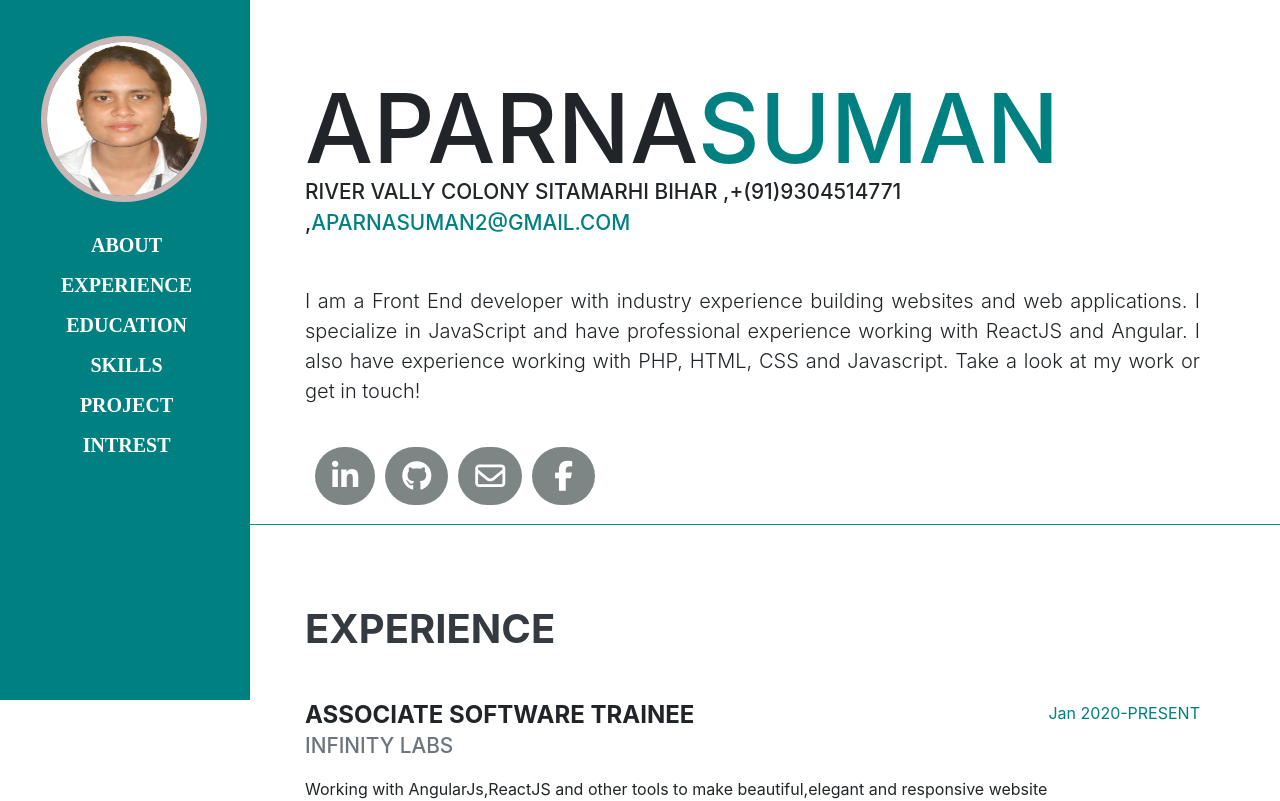
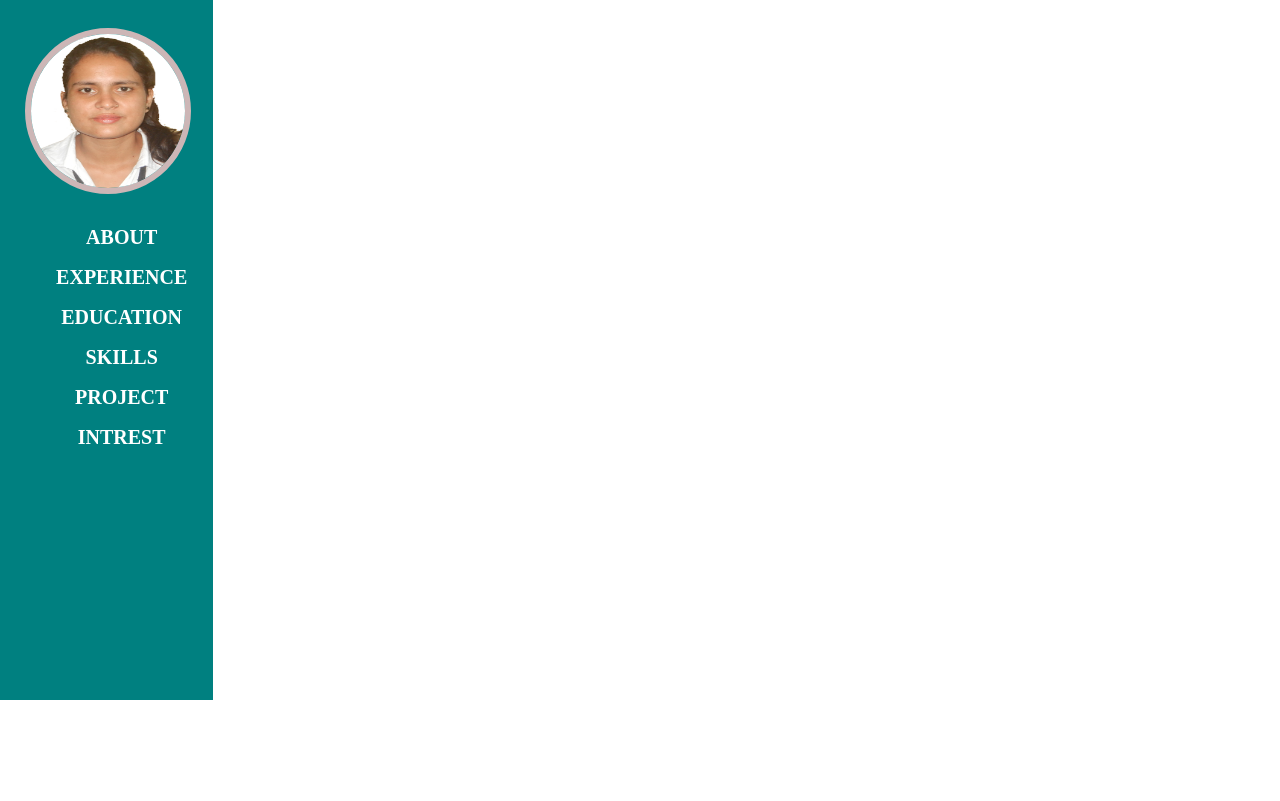
Before and after one commit to Aparnasuman/PortfolioSite, a React (Create React App) app: page / in a window 1280 px wide. Shown: the top 801 px of the page. Built offline with nearby package versions, Linux system fonts and the light colour scheme; no server answers.

Commit message:
bootstrap navbar is ready for this portfolio application

```diff
--- a/src/App.css
+++ b/src/App.css
@@ -3,9 +3,9 @@
     padding: 0px;
     box-sizing: border-box;
 }
-.container-fluid{
-    padding-left: 0px !important;
-    padding-right: 0px !important;
+.sidebar{
+    background-color: teal;
+    height: 700px;
 }
 .about{
     width:250px;
--- a/src/App.js
+++ b/src/App.js
@@ -16,17 +16,7 @@ class App extends React.Component {
       <NavBar/>
 
 
-        <Switch>
-            <Route path="/about" component={AboutMain} />
-            <Route path="/experience" component={ExperienceMain} />
-            <Route path="/education" component={EducationMain} />
-            <Route path="/skills" component={SkillMain} />
-            <Route path='/Intrest' component={IntrestDetail }/>
-            <Route path="/project" component={ProjectDetail}/>
-            <Route path="/" component={AboutDetail} />
 
-
-        </Switch>
  </Router>
 
     );
--- a/src/nav.js
+++ b/src/nav.js
@@ -4,8 +4,9 @@ import { Link } from 'react-router-dom';
 class NavBar extends React.Component {
   render(){
 return (
-      <div className="container about">
-       <nav className="navbar">
+     <div class="row">
+
+         <nav className="sidebar col-md-2 col-sm-3">
          <img src={logo} alt="Download" className="download"/>
          <ul className="list">
          <Link to="/about"><li className="listabout">ABOUT</li></Link>
@@ -16,7 +17,9 @@ return (
          <Link to="/intrest"> <li className="listabout">INTREST</li></Link>
          </ul>
          </nav>
+         <div class="content col-md-10 col-sm-9">
 
+         </div>
       </div>
     )
 };
```
Also changed, not shown: 17 other files (tests, documents, lock files or other folders).
